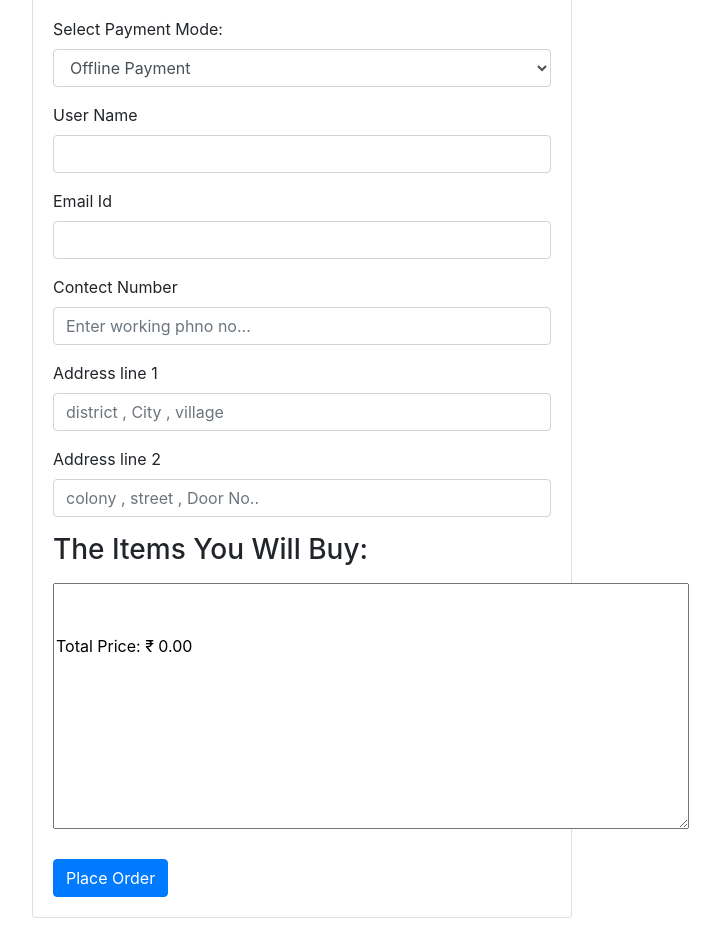
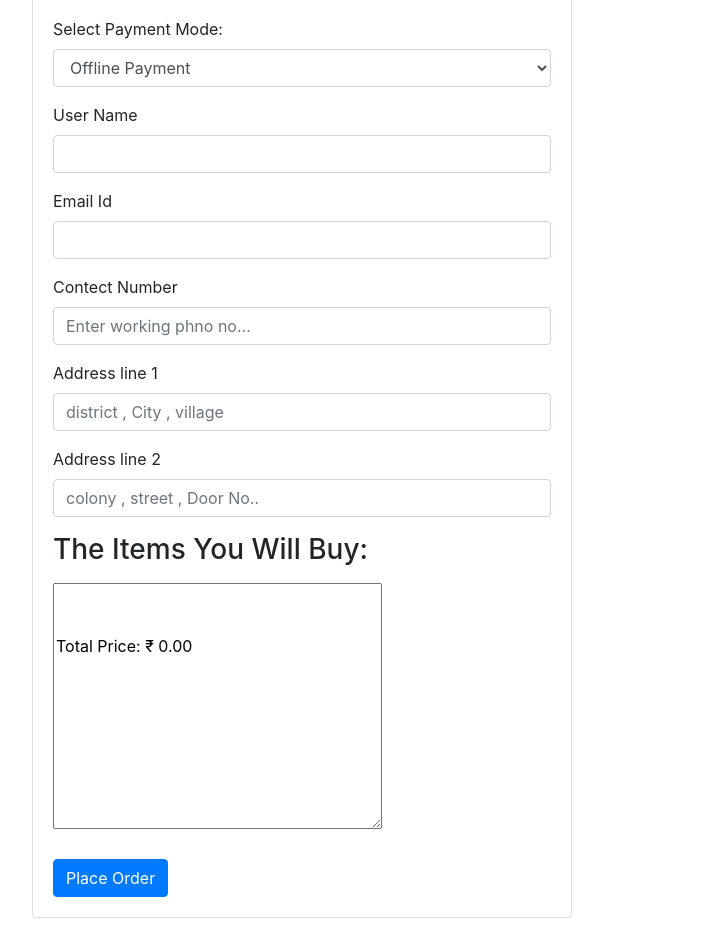
Before and after one commit to sudhakarsiriberi/YumYumPleasures, a plain HTML site: page yumyumPleasures.html/payment.html in a window 1280 px wide. Shown: the part 111-1045 px from the top of the page, without its empty margins (338-1058 px from the left). Drawn offline with nearby package versions, Linux system fonts and the light colour scheme.

Commit message:
payment.html
reducing size of textarea

```diff
--- a/yumyumPleasures.html/payment.html
+++ b/yumyumPleasures.html/payment.html
@@ -71,7 +71,7 @@
 
 
 
-              <textarea id="cartItemsTextarea" name="produ_details" rows="10" cols="60" readonly></textarea> <br><br>
+              <textarea id="cartItemsTextarea" name="produ_details" rows="10" cols="30" readonly></textarea> <br><br>
 
               <!-- Checkout Button -->
               <button onclick="checkout()" type="submit" class="btn btn-primary">Place Order</button>
```
